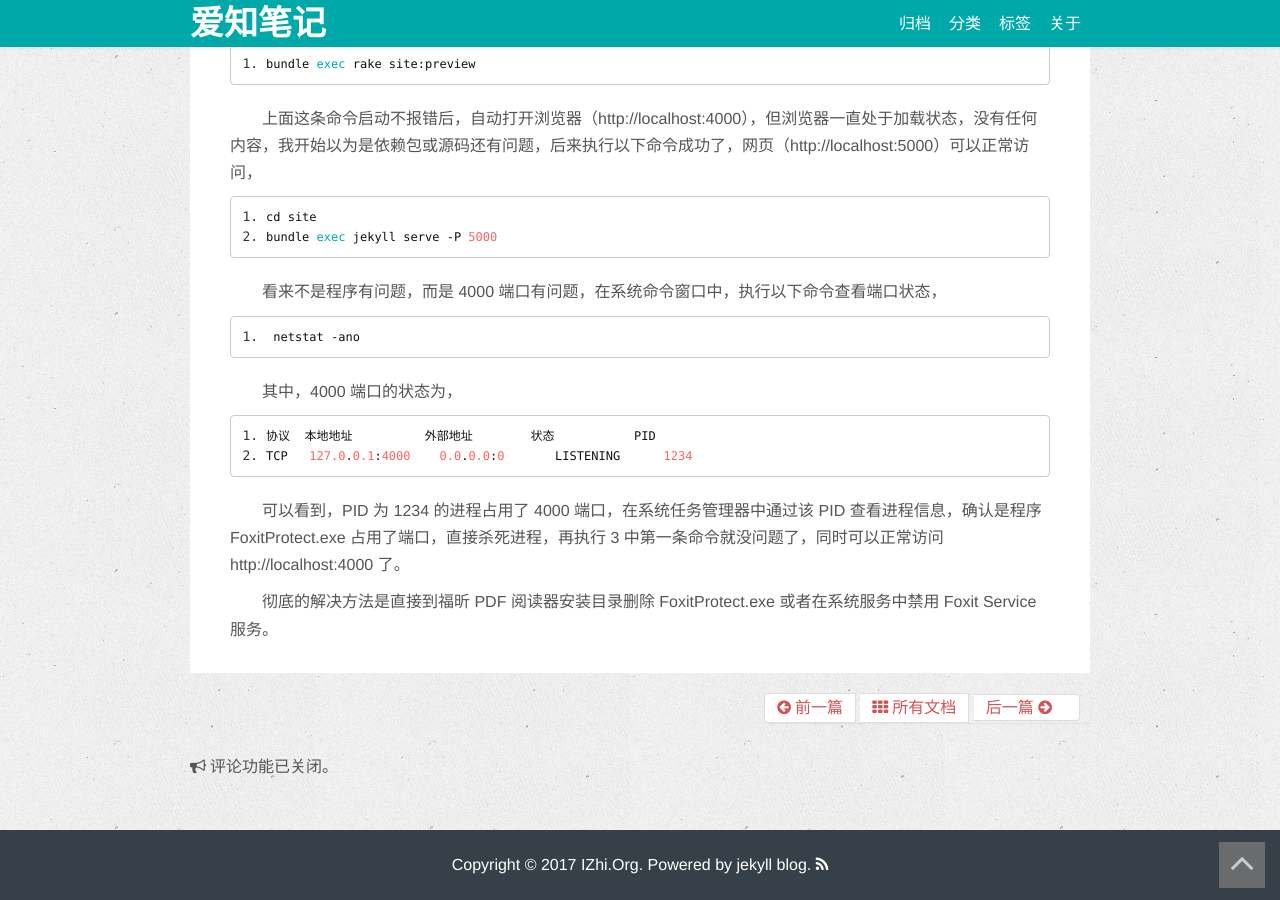
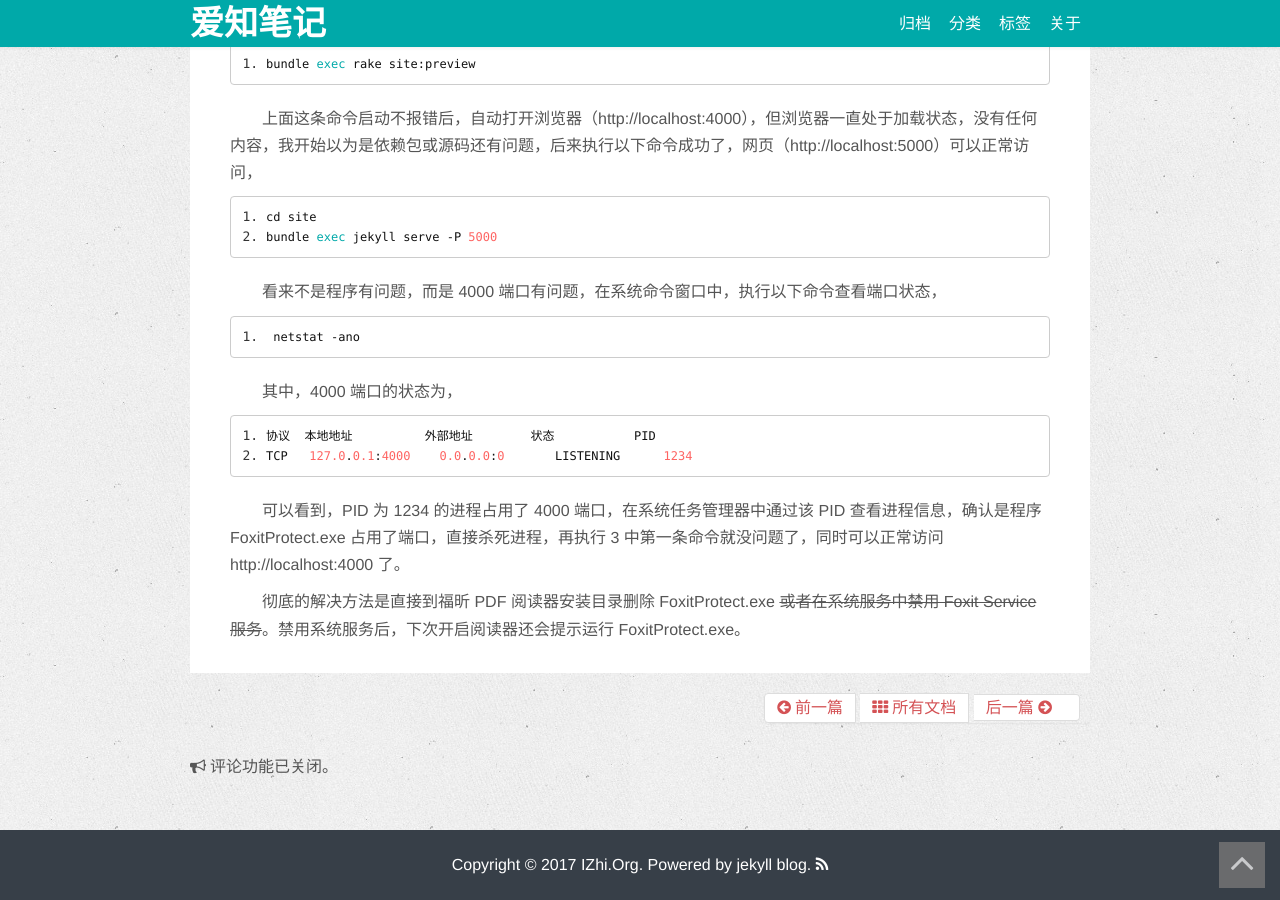
Before and after one commit to zhizheng/zhizheng.github.io, a Jekyll site: the page built from _posts/2017-09-05-run-jekyllcn-locally.md, in a window 1280 px wide and 900 px high, scrolled down 540 px. Built offline with Jekyll 4.4.1, drawn with Linux system fonts in a browser that asks for light colours.

Commit message:
Update md

````diff
--- a/_posts/2017-09-05-run-jekyllcn-locally.md
+++ b/_posts/2017-09-05-run-jekyllcn-locally.md
@@ -43,4 +43,4 @@ TCP   127.0.0.1:4000    0.0.0.0:0       LISTENING      1234
 ```
 可以看到，PID 为 1234 的进程占用了 4000 端口，在系统任务管理器中通过该 PID 查看进程信息，确认是程序 FoxitProtect.exe 占用了端口，直接杀死进程，再执行 3 中第一条命令就没问题了，同时可以正常访问 http://localhost:4000 了。
 
-彻底的解决方法是直接到福昕 PDF 阅读器安装目录删除 FoxitProtect.exe 或者在系统服务中禁用 Foxit Service 服务。
+彻底的解决方法是直接到福昕 PDF 阅读器安装目录删除 FoxitProtect.exe <del>或者在系统服务中禁用 Foxit Service 服务</del>。禁用系统服务后，下次开启阅读器还会提示运行 FoxitProtect.exe。
````
Also changed, not shown: other parts of _posts/2017-09-05-run-jekyllcn-locally.md (+1 -1 lines).
